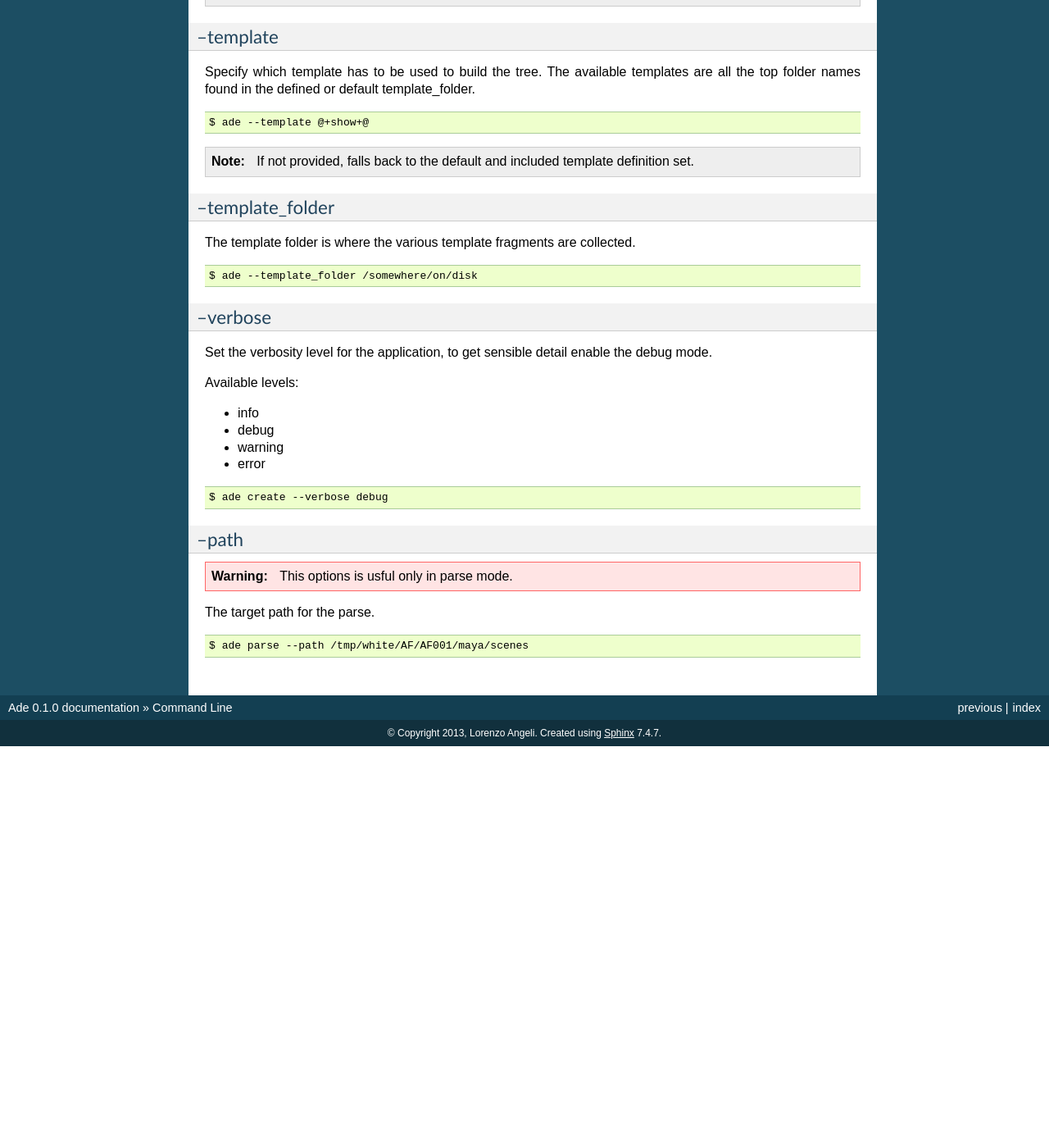
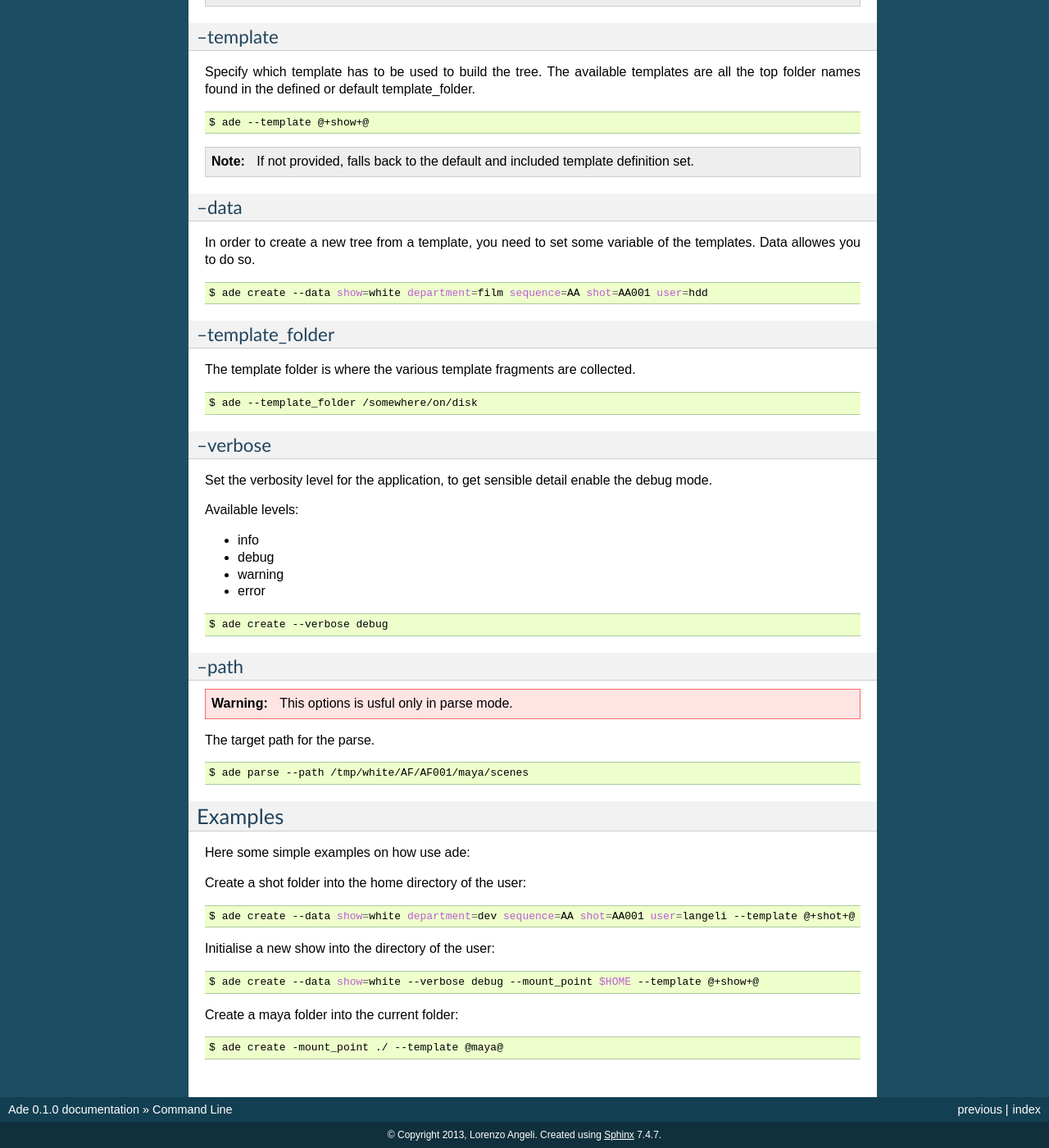
Before and after one commit to EfestoLab/ade, a Sphinx documentation site: the page built from docs/source/command/index.rst, in a window 1280 px wide and 1400 px high, scrolled down 968 px. Shown: the whole window at 82% size. Built offline with Sphinx 7.4.7, drawn with Linux system fonts in a browser that asks for light colours; before the commit the page ends 1878 px from its top, so only the background shows below that.

Commit message:
add example for ade

```diff
--- a/docs/source/command/index.rst
+++ b/docs/source/command/index.rst
@@ -70,6 +70,16 @@ the defined or default template_folder.
 	template definition set.
 
 
+--data
+-----------------
+In order to create a new tree from a template, you need to set some
+variable of the templates. Data allowes you to do so.
+
+.. code-block:: bash
+
+	$ ade create --data show=white department=film sequence=AA shot=AA001 user=hdd
+
+
 --template_folder
 -----------------
 The template folder is where the various template fragments are collected.
@@ -104,3 +114,30 @@ The target path for the parse.
 .. code-block:: bash
 
 	$ ade parse --path /tmp/white/AF/AF001/maya/scenes
+
+
+Examples
+========
+Here some simple examples on how use ade:
+
+
+Create a shot folder into the home directory of the user:
+
+.. code-block:: bash
+
+ 	$ ade create --data show=white department=dev sequence=AA shot=AA001 user=langeli --template @+shot+@ --verbose debug --mount_point $HOME
+
+
+Initialise a new show into the directory of the user:
+
+.. code-block:: bash
+
+ 	$ ade create --data show=white --verbose debug --mount_point $HOME --template @+show+@
+
+
+
+Create a maya folder into the current folder:
+
+.. code-block:: bash
+
+ 	$ ade create -mount_point ./ --template @maya@
```
Also changed, not shown: 1 other file.
